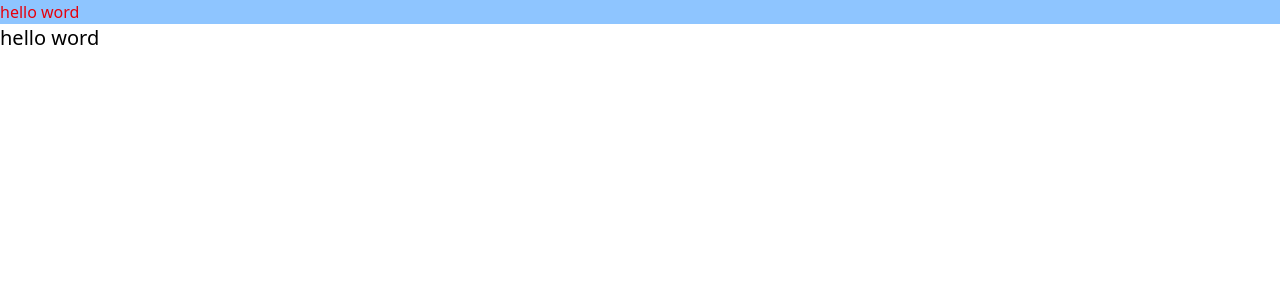
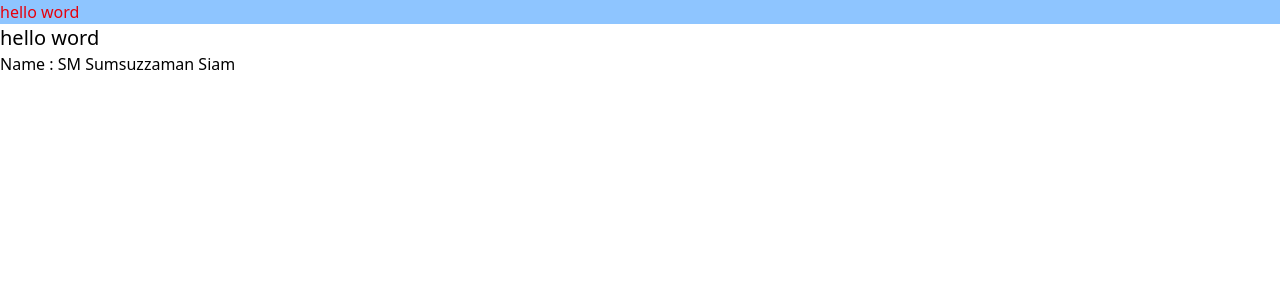
Before and after one commit to abdullah107189/react-team-work, a React (Vite) app: page / in a window 1280 px wide. Shown: the top 300 px of the page. Built offline with nearby package versions, Linux system fonts and the light colour scheme.

Commit message:
added brance and name

```diff
--- a/package.json
+++ b/package.json
@@ -11,6 +11,7 @@
   },
   "dependencies": {
     "@tailwindcss/vite": "^4.0.12",
+    "practice-react": "file:",
     "react": "^19.0.0",
     "react-dom": "^19.0.0",
     "tailwindcss": "^4.0.12"
--- a/src/App.jsx
+++ b/src/App.jsx
@@ -1,10 +1,12 @@
 import React from "react";
+import Siam from "./Siam";
 
 const App = () => {
   return (
     <div>
       <h1 className="text-red-600 bg-blue-300">hello word</h1>
       <h1 className="text-xl">hello word</h1>
+      <Siam/>
     </div>
   );
 };
--- /dev/null
+++ b/src/Siam.jsx
@@ -0,0 +1,11 @@
+import React from 'react';
+
+const Siam = () => {
+    return (
+        <div>
+            <h1>Name : SM Sumsuzzaman Siam</h1>
+        </div>
+    );
+};
+
+export default Siam;
```
Also changed, not shown: 1 other file (tests, documents, lock files or other folders).
